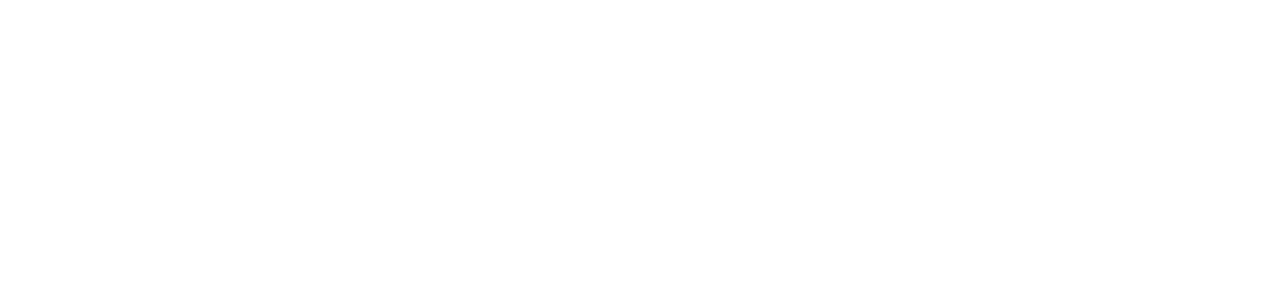
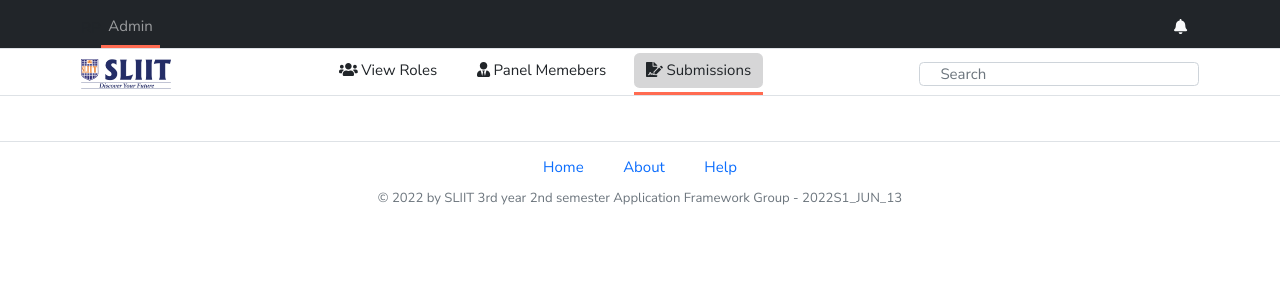
Before and after one commit to dinethpiyumantha/sliit-reasearch-management-tool-frontend, a React (Vite) app: page /submission in a window 1280 px wide. Before the commit this address had no page. Shown: the top 300 px of the page. Built offline with nearby package versions, Linux system fonts and the light colour scheme.

Commit message:
Admin navigation is created

```diff
--- a/src/App.jsx
+++ b/src/App.jsx
@@ -8,6 +8,10 @@
 import { Routes, Route } from 'react-router-dom';
 import Chat from './pages/chat/Chat';
 import Home from './pages/home/Home';
+
+import ViewRoles from './pages/admin/ViewRoles';
+import PanelMembers from './pages/admin/PanelMembers';
+import Submission from './pages/admin/Submission';
 
 export default function App() {
   return (
@@ -20,6 +24,10 @@
         <Route path="/group/supervisors" element={<RequestSupervisors/>} />
         <Route path="/group/submissions" element={<SubmitDocument/>} />
         <Route path="/group/discussion" element={<Chat/>} />
+
+        <Route path="/admin" element={<ViewRoles/>} />
+        <Route path="/panelmembers" element={<PanelMembers/>} />
+        <Route path="/submission" element={<Submission/>} />
       </Routes>
     </div>
   )
--- /dev/null
+++ b/src/components/navigation-bar/AdminNavigationBar.jsx
@@ -0,0 +1,70 @@
+import React, {useEffect, useState} from "react";
+import {Link, useLocation} from "react-router-dom";
+import Logo from "../../assets/images/logo.jpg";
+
+export default function AdminNavigationBar() {
+
+    const location = useLocation();
+
+    const [path, setpath] = useState(location.pathname);
+
+    useEffect(() => {
+        setpath(location.pathname);
+    }, []);
+
+    return (
+        <div>
+            <nav className="navbar fixed-top navbar-expand-lg bg-dark navbar-dark pb-0 border-bottom">
+            <div className="container">
+                <div className="nav-brand">RP</div>
+                <button className="navbar-toggler mb-2" type="button" data-bs-toggle="collapse" data-bs-target="#navbarNav" aria-controls="navbarNav" aria-expanded="false" aria-label="Toggle navigation">
+                    <span className="navbar-toggler-icon"></span>
+                </button>
+                <div className="collapse navbar-collapse" id="adminNavbarSupportedContent">
+                    <ul className="navbar-nav me-auto mb-2 mb-lg-0">
+                        <li className="nav-item">
+                            <Link to="/admin" className="nav-link nav-active" href="#">Admin</Link>
+                        </li>
+
+                    </ul>
+                </div>
+                <button className="btn btn-outline-light border-0 rounded-circle" type="button">
+                    <i className="fa fa-bell"></i>
+                </button>
+            </div>
+        </nav>
+        <nav className="navbar mt-5 navbar-expand-lg bg-white navbar-light border-bottom pb-0">
+            <div className="container">
+                <div className="text-muted">
+                    <img src={Logo} alt="logo" style={{height: '2rem'}}/>
+                </div>
+                <div>
+                    <div className="collapse navbar-collapse" id="adminNavbarSupportedContent">
+                        <ul className="navbar-nav me-auto mb-2 mb-lg-0 gap-3">
+                            <li className={(path == '/admin') ? 'nav-item nav-active pb-1' : 'nav-item pb-1'}>
+                                <Link to="/admin" className={(path == '/admin') ? 'btn nav-item-btn-active' : 'btn'}>
+                                    <i class="fa fa-users"></i>
+                                    <span className="ms-1">View Roles</span>
+                                </Link>
+                            </li>
+                            <li className={(path == '/panelmembers') ? 'nav-item nav-active pb-1' : 'nav-item pb-1'}>
+                                <Link to="/panelmembers" className={(path == '/panelmembers') ? 'btn nav-item-btn-active' : 'btn'}>
+                                <i class="fas fa-user-tie"></i>
+                                <span className="ms-1">Panel Memebers</span>
+                            </Link>
+                            </li>
+                            <li className={(path == '/submission') ? 'nav-item nav-active pb-1' : 'nav-item pb-1'}>
+                                <Link to="/submission" className={(path == '/submission') ? 'btn nav-item-btn-active' : 'btn'}>
+                                <i class="fas fa-file-signature"></i>
+                                <span className="ms-1">Submissions</span>
+                            </Link>
+                            </li>
+
+                        </ul>
+                    </div>
+                </div>
+                <input className="form-control w-25" type="search" placeholder="Search" aria-label="Search" />
+            </div>
+        </nav>
+        </div>
+    )}
--- a/src/components/navigation-bar/NavigationBar.jsx
+++ b/src/components/navigation-bar/NavigationBar.jsx
@@ -1,6 +1,7 @@
 import React, { useEffect, useState } from 'react'
 import { Link, useLocation } from 'react-router-dom';
 import Logo from '../../assets/images/logo.jpg';
+import AdminNavigationBar from './AdminNavigationBar';
 
 export default function NavigationBar() {
 
@@ -27,6 +28,9 @@
                         </li>
                         <li className="nav-item">
                             <a className="nav-link" href="#">Home</a>
+                        </li>
+                        <li className="nav-item">
+                        <Link to="/admin" className="nav-link nav-active" href="#">Admin</Link>
                         </li>
                     </ul>
                 </div>
@@ -71,8 +75,11 @@
                     </div>
                 </div>
                 <input className="form-control w-25" type="search" placeholder="Search" aria-label="Search" />
+
             </div>
         </nav>
+
+
     </div>
   )
 }
--- /dev/null
+++ b/src/pages/admin/PanelMembers.jsx
@@ -0,0 +1,15 @@
+import React from 'react'
+import FooterBar from '../../components/footer-bar/FooterBar'
+import AdminNavigationBar from '../../components/navigation-bar/AdminNavigationBar'
+import NavigationBar from '../../components/navigation-bar/NavigationBar'
+
+export default function ViewRoles() {
+
+    return (
+        <div>
+            <AdminNavigationBar />
+
+            <FooterBar />
+        </div>
+    )
+}
--- /dev/null
+++ b/src/pages/admin/Submission.jsx
@@ -0,0 +1,15 @@
+import React from 'react'
+import FooterBar from '../../components/footer-bar/FooterBar'
+import AdminNavigationBar from '../../components/navigation-bar/AdminNavigationBar'
+import NavigationBar from '../../components/navigation-bar/NavigationBar'
+
+export default function ViewRoles() {
+
+    return (
+        <div>
+            <AdminNavigationBar />
+
+            <FooterBar />
+        </div>
+    )
+}
--- /dev/null
+++ b/src/pages/admin/ViewRoles.jsx
@@ -0,0 +1,15 @@
+import React from 'react'
+import FooterBar from '../../components/footer-bar/FooterBar'
+import AdminNavigationBar from '../../components/navigation-bar/AdminNavigationBar'
+import NavigationBar from '../../components/navigation-bar/NavigationBar'
+
+export default function ViewRoles() {
+
+    return (
+        <div>
+            <AdminNavigationBar />
+
+            <FooterBar />
+        </div>
+    )
+}
```
Also changed, not shown: 1 other file (tests, documents, lock files or other folders).
